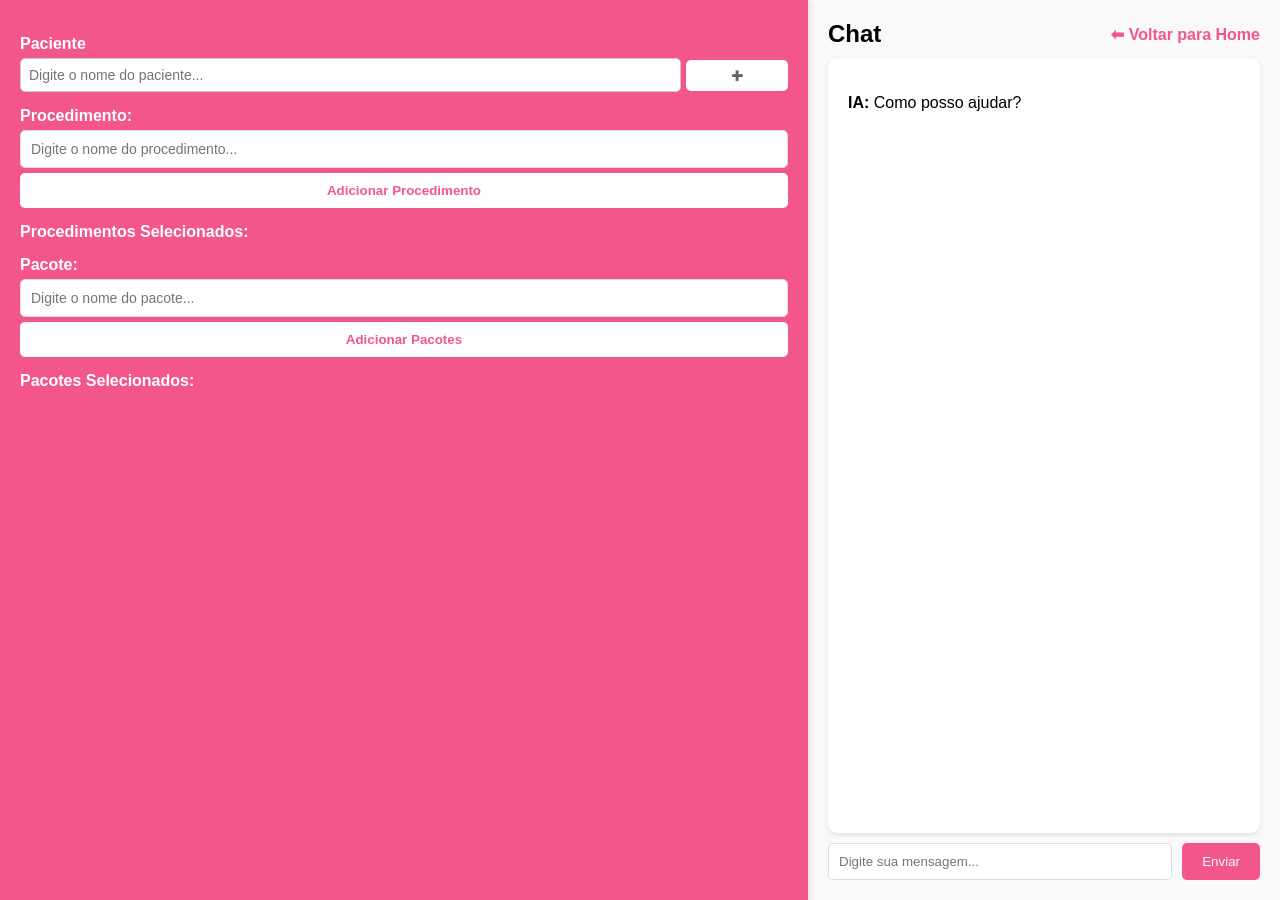
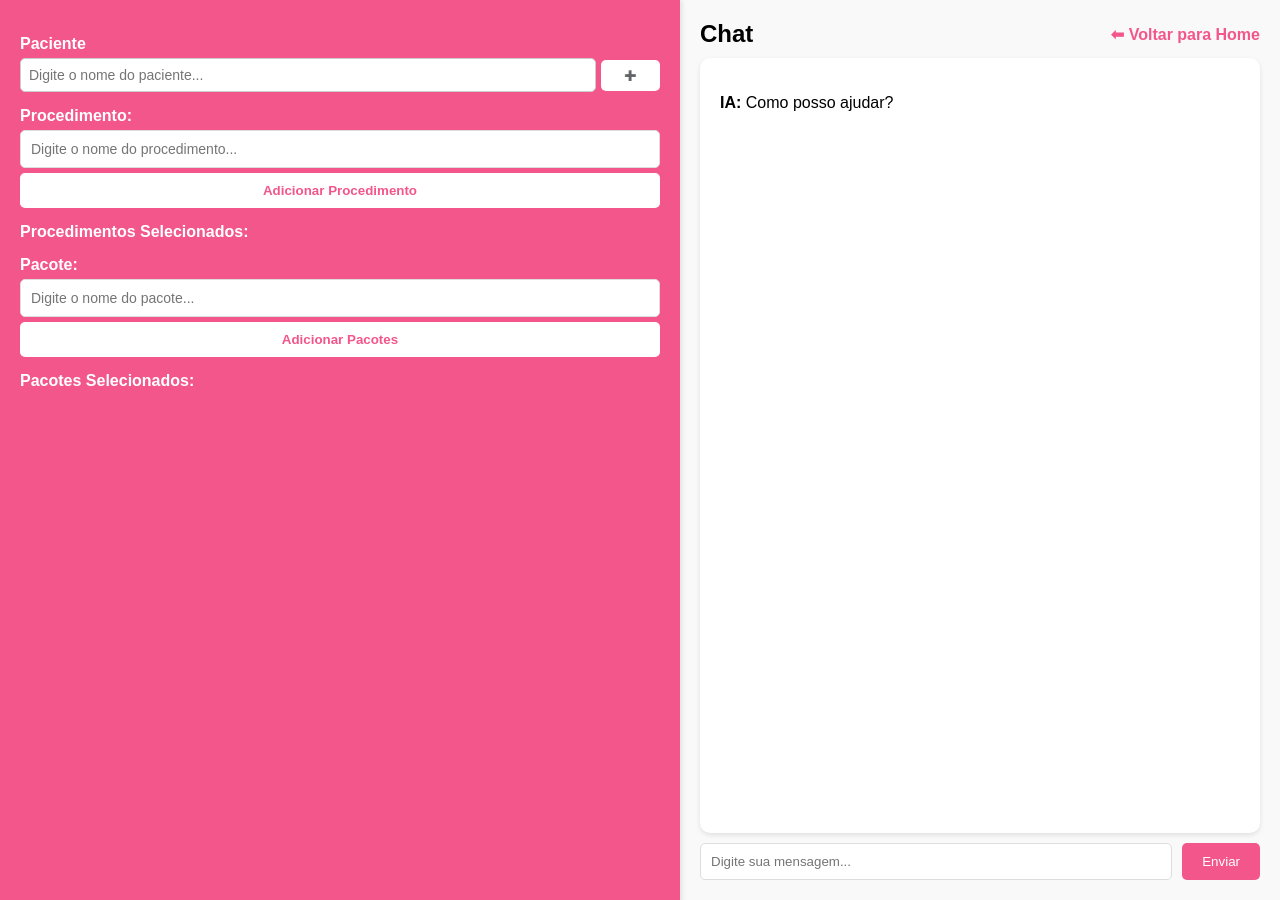
Before and after one commit to InteligenciaPulse/Sistema-Pulse, a Django app: page /orcamentos/criar/ in a window 1280 px wide. Run offline with Django 5.2, Linux system fonts and the light colour scheme.

```diff
--- a/djangoapp/cadastro/static/cadastro/css/criar_orcamento_style.css
+++ b/djangoapp/cadastro/static/cadastro/css/criar_orcamento_style.css
@@ -15,7 +15,7 @@ body {
 }
 
 .sidebar {
-  width: 60%;
+  width: 50%;
   height: 100vh;
   background-color: #F2568A;
   color: white;
@@ -399,7 +399,7 @@ body {
 }
 
 #novo-paciente {
-  width: 15%;
+  width: 10%;
   padding: 10px;
   background-color: white;
   color: black;
```
